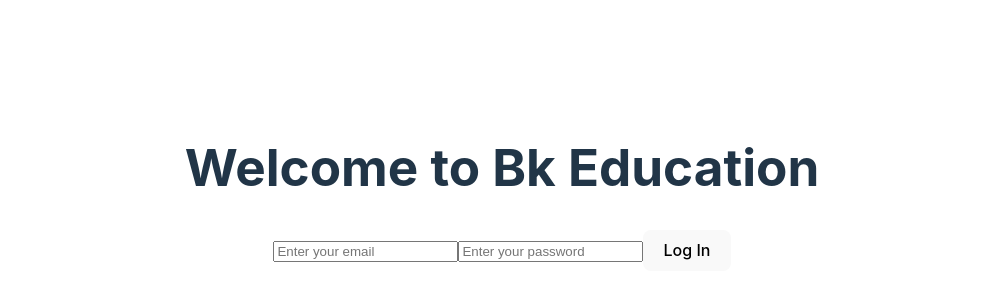
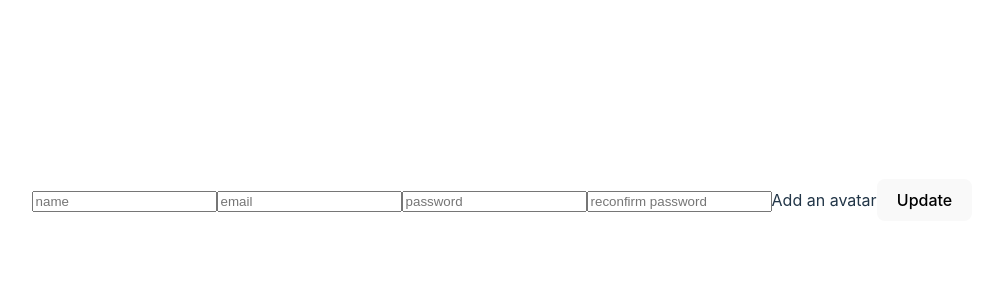
Before and after one commit to tona3922/education_management, a React (Vite) app: page /profile in a window 1280 px wide. Before the commit this address led to /. Shown: the part 212-512 px from the top of the page, without its empty margins (138-1121 px from the left). Built offline with nearby package versions, Linux system fonts and the light colour scheme; no server answers; the database is empty; sample sign-in values are in the browser's storage.

Commit message:
fix: reset grant after auth for user

```diff
--- a/src/App.tsx
+++ b/src/App.tsx
@@ -1,9 +1,6 @@
 import "./App.css";
-import { AuthContext } from "./context/AuthContext";
 import Home from "./pages/Home";
 import Login from "./pages/Login";
-import { useContext } from "react";
-import { User } from "firebase/auth";
 import {
   Routes,
   Route,
@@ -13,27 +10,23 @@ import {
 } from "react-router-dom";
 import NotFound from "./pages/NotFound";
 import Profile from "./pages/Profile";
+const ProtectedRoute: React.FC = () => {
+  const auth = localStorage.getItem("token");
+  if (!auth) {
+    return <Navigate to="/login" replace />;
+  }
+  return <Outlet />;
+};
 function App() {
-  const currentUser = useContext(AuthContext);
-  const ProtectedRoute: React.FC<{
-    user: User | null;
-  }> = ({ user }) => {
-    if (!user) {
-      return <Navigate to="/" replace />;
-    }
-    return <Outlet />;
-  };
   return (
     <Router>
       <Routes>
-        <Route path="/">
-          <Route index Component={Login} />
-          <Route element={<ProtectedRoute user={currentUser} />}>
-            <Route element={<Home />} path="home" />
-            <Route element={<Profile />} path="profile" />
-          </Route>
-          <Route path="*" Component={NotFound} />
+        <Route element={<ProtectedRoute />}>
+          <Route element={<Home />} path="/" />
+          <Route element={<Profile />} path="/profile" />
         </Route>
+        <Route path="/login" Component={Login} />
+        <Route path="*" Component={NotFound} />
       </Routes>
     </Router>
   );
--- a/src/context/AuthContext.tsx
+++ b/src/context/AuthContext.tsx
@@ -12,7 +12,9 @@ export const AuthContextProvider: React.FC<{
   useEffect(() => {
     const unsub = onAuthStateChanged(auth, (user) => {
       setCurrentUser(user);
-      console.log(user);
+      if (user) {
+        localStorage.setItem("token", user.uid);
+      }
     });
 
     return () => {
--- a/src/pages/Home/index.tsx
+++ b/src/pages/Home/index.tsx
@@ -2,24 +2,32 @@ import { signOut } from "firebase/auth";
 import { auth } from "../../firebase";
 import { useNavigate } from "react-router-dom";
 import Navbar from "../../components/Navbar";
+import { useContext } from "react";
+import { AuthContext } from "../../context/AuthContext";
 
 const Home = () => {
   const navigate = useNavigate();
   const logOut = () => {
     signOut(auth)
       .then(() => {
-        navigate("/");
+        navigate("/login");
+        localStorage.setItem("token", "");
       })
       .catch((error) => {
         console.log(error);
       });
   };
+  const currentUser = useContext(AuthContext);
+  if (currentUser) {
+    console.log("user: ", currentUser);
+  }
   return (
     <>
       <Navbar />
       <div>Home</div>
       <button onClick={() => logOut()}>Log out</button>
       <button onClick={() => navigate("/profile")}>Profile</button>
+      <div></div>
     </>
   );
 };
--- a/src/pages/Login/index.tsx
+++ b/src/pages/Login/index.tsx
@@ -11,8 +11,8 @@ const Login = () => {
     e.preventDefault();
     signInWithEmailAndPassword(auth, email, password)
       .then((userCredential) => {
-        console.log(userCredential);
-        navigate("/home");
+        console.log("user data: ", userCredential);
+        navigate("/");
       })
       .catch((error) => {
         console.log(error);
--- a/src/pages/Profile/index.tsx
+++ b/src/pages/Profile/index.tsx
@@ -23,12 +23,11 @@ const Profile = () => {
   const [loading, setLoading] = useState(false);
   // take uid then create user data with uid then save in user table
   const currentUser = useContext(AuthContext);
-  console.log(currentUser?.uid);
   const loadData = async (currentUser: User, setState: Dispatch<TPerson>) => {
     const docRef = doc(db, "users", currentUser.uid);
     const docSnap = await getDoc(docRef);
     console.log("Data: ", docSnap.data());
-    console.log("Data: ", docSnap.data()?.uid);
+    console.log("Id: ", docSnap.data()?.uid);
     setState({
       name: docSnap.data()?.name,
       image: docSnap.data()?.image,
@@ -122,7 +121,7 @@ const Profile = () => {
         <label htmlFor="file">
           <span>Add an avatar</span>
         </label>
-        <button disabled={loading}>Sign up</button>
+        <button disabled={loading}>Update</button>
         {loading && "Uploading and compressing the image please wait..."}
         {err && <span>Something went wrong</span>}
       </form>
```
